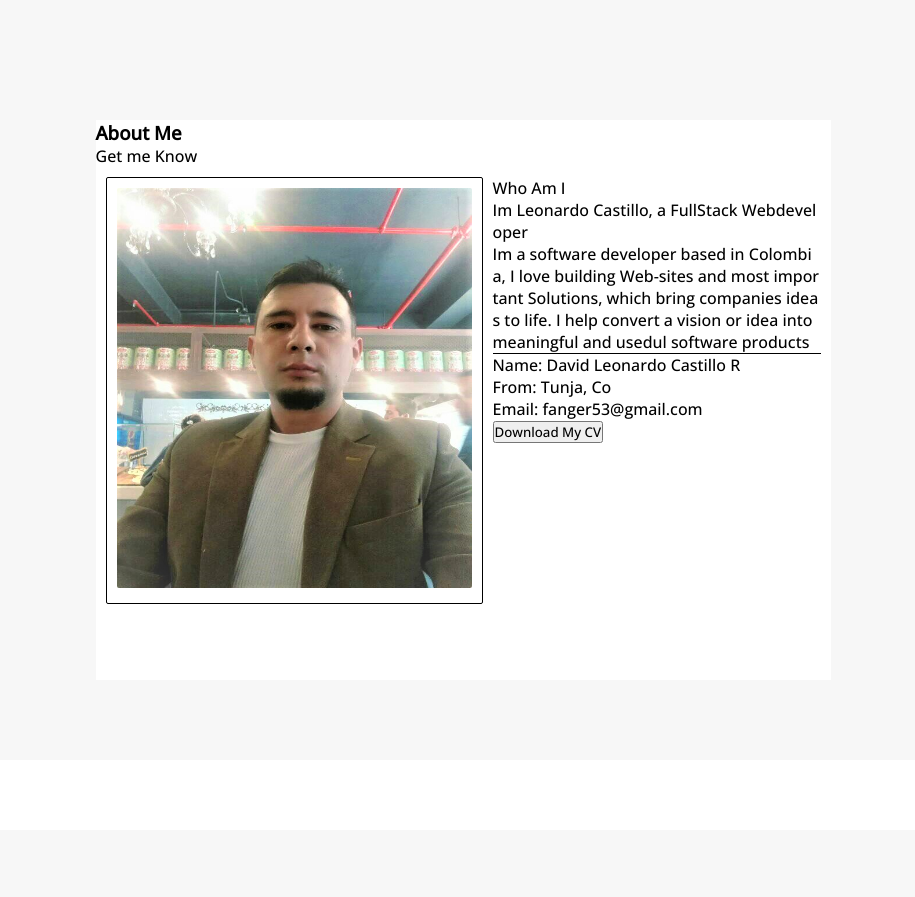
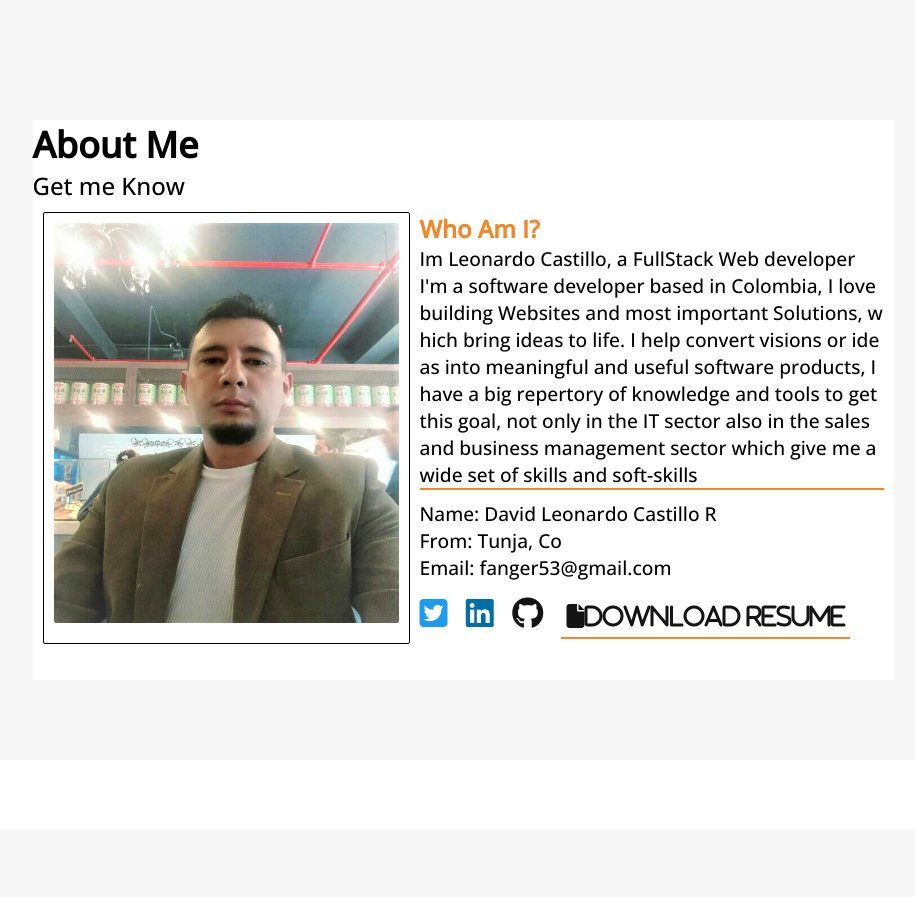
Before and after one commit to Fanger53/portafolio-2, a website built with webpack: page src/index.html in a window 1280 px wide. Shown: the part 840-1737 px from the top of the page, without its empty margins (292-1207 px from the left). Built offline with nearby package versions, Linux system fonts and the light colour scheme.

Commit message:
add new style to about section

```diff
--- a/src/index.html
+++ b/src/index.html
@@ -7,11 +7,7 @@
   <title>Leonardo Castillo</title>
   <link rel="preconnect" href="https://fonts.gstatic.com">
   <link href="https://fonts.googleapis.com/css2?family=Crete+Round&display=swap" rel="stylesheet">
-  <script
-      src="https://kit.fontawesome.com/cf19c7517f.js"
-      crossorigin="anonymous">
-  </script>
-
+  <script src="https://kit.fontawesome.com/718bd6829b.js" crossorigin="anonymous"></script>
 </head>
 <body>
   <div >
@@ -42,7 +38,7 @@
     <section class="bg-semigray-color" id="about">
       <div class=" about-container center">
         <div class="center about-title mt-1">
-          <h3>About Me</h3>
+          <h3 class="about-title">About Me</h3>
           <p>Get me Know</p>
         </div>
         <div class="d-flex">
@@ -50,15 +46,30 @@
             <img class="about-img rounded" src="/src/assets/img/about_pic.jpg" alt="img-about">
           </div>
           <article class="about-article padding">
-            <p>Who Am I</p>
-            <p>Im Leonardo Castillo, a FullStack Webdeveloper</p>
-            <p class="border-bottom">Im a software developer based in Colombia, I love building Web-sites and most important Solutions, which bring companies ideas to life. I help convert a vision or idea into meaningful and usedul software products</p>
-            <div>
-              <p>Name: David Leonardo Castillo R</p>
-              <p>From: Tunja, Co</p>
-              <p>Email: fanger53@gmail.com</p>
+            <p class="about-sub-t text-second-color">Who Am I?</p>
+            <p class="about-text">Im Leonardo Castillo, a FullStack Web developer</p>
+            <p class="border-bottom about-text">
+              I'm a software developer based in Colombia, I love building Websites and most important Solutions, which bring ideas to life. I help convert visions or ideas into meaningful and useful software products, I have a big repertory of knowledge and tools to get this goal, not only in the IT sector also in the sales and business management sector which give me a wide set of skills and soft-skills
+            </p>
+            <div class="mt-1">
+              <p class="about-text">Name: David Leonardo Castillo R</p>
+              <p class="about-text">From: Tunja, Co</p>
+              <p class="about-text">Email: fanger53@gmail.com</p>
             </div>
-            <button>Download My CV</button>
+            <div class=" mt-1">
+              <a href="https://twitter.com/DavidLe97005129" class="about-btn twitter">
+                <i class="fa fa-twitter-square" aria-hidden="true"></i>
+              </a>
+              <a href="https://www.linkedin.com/in/david-castillo-r/" class="about-btn ml-1 linkedin">
+                <i class="fa fa-linkedin-square" aria-hidden="true"></i>
+              </a>
+              <a href="https://github.com/Fanger53" class="about-btn text-black ml-1">
+                <i class="fa fa-github" aria-hidden="true"></i>
+              </a>
+              <a href="https://drive.google.com/file/d/1ZqdFIwgSHjWK1vzDYeW6my9O_HUhQoU7/view?usp=sharing" class=" btn  ml-1 cv">
+                <i class="fa fa-file" aria-hidden="true">Download Resume</i>
+              </a>
+            </div>
           </article>
       </div>
       </div>
--- a/src/index.js
+++ b/src/index.js
@@ -1,10 +1,2 @@
 import './styles/styles.scss';
-import Typed from 'typed.js';
-
-const options = {
-  strings: ['a Full-Stack Developer', 'a Freelancer', 'a Code Lover', 'a Mountain Biker', 'Leo'],
-  typeSpeed: 80,
-  loop: true
-};
-
-const typed = new Typed('.typed', options);
+import './js/home'
--- /dev/null
+++ b/src/js/home.js
@@ -0,0 +1,11 @@
+import Typed from 'typed.js';
+
+const options = {
+  strings: ['a Full-Stack Developer', 'a Freelancer', 'a Code Lover', 'a Mountain Biker', 'Leo'],
+  typeSpeed: 80,
+  loop: true
+};
+
+const typed = new Typed('.typed', options);
+
+export default typed;
--- a/src/styles/_about.scss
+++ b/src/styles/_about.scss
@@ -6,9 +6,22 @@
 }
 
 .about-container {
-  width: 70%;
+  width: 82%;
   height: 70vh;
   background-color: white;
+}
+
+.about-title {
+  font-size: 1.5em;
+}
+
+.about-sub-t {
+  font-size: 1.5em;
+  font-weight: 600;
+}
+
+.about-text {
+  font-size: 1.2em;
 }
 
 .about-article {
@@ -16,7 +29,27 @@
   word-break: break-all;
 }
 
+.about-btn {
+  text-decoration: none;
+  font-size: 2em;
+}
+
 .about-img {
-  width: 355px;
+  width: 345px;
   height: 400px;
 }
+
+.twitter {
+  color: $twitter-color;
+}
+
+.linkedin {
+  color: $linkedin-color;
+}
+
+.cv {
+  text-decoration: none;
+  color: $black;
+  border-bottom: solid 2px $second-color;
+  font-size: 1.5em;
+}
--- a/src/styles/_colors.scss
+++ b/src/styles/_colors.scss
@@ -1 +1,6 @@
+$white: rgb(250, 248, 248);
+$black: rgb(20, 20, 20);
+$semigray: rgb(141, 137, 137);
 $second-color: rgb(242, 135, 41);
+$twitter-color: rgb(29, 155, 240);
+$linkedin-color: #006fa7;
--- a/src/styles/_utilities.scss
+++ b/src/styles/_utilities.scss
@@ -1,4 +1,3 @@
-@import './colors';
 .border {
   border: solid 1px black;
 }
@@ -19,7 +18,7 @@
 }
 
 .border-bottom {
-  border-bottom: solid 1px black;
+  border-bottom: solid 2px $second-color;
 }
 
 .bg-second-color {
@@ -85,11 +84,15 @@
 }
 
 .text-white {
-  color: rgb(250, 248, 248)
+  color: $white;
+}
+
+.text-black {
+  color: $black;
 }
 
 .text-semigray {
-  color: rgb(141, 137, 137)
+  color: $semigray;
 }
 
 .text-second-color {
--- a/src/styles/styles.scss
+++ b/src/styles/styles.scss
@@ -1,4 +1,5 @@
 @import url('https://fonts.googleapis.com/css2?family=Open+Sans:wght@500&display=swap');
+@import './colors';
 @import './about';
 @import 'contact';
 @import './home';
```
Also changed, not shown: dist/index.html, dist/main.js.
